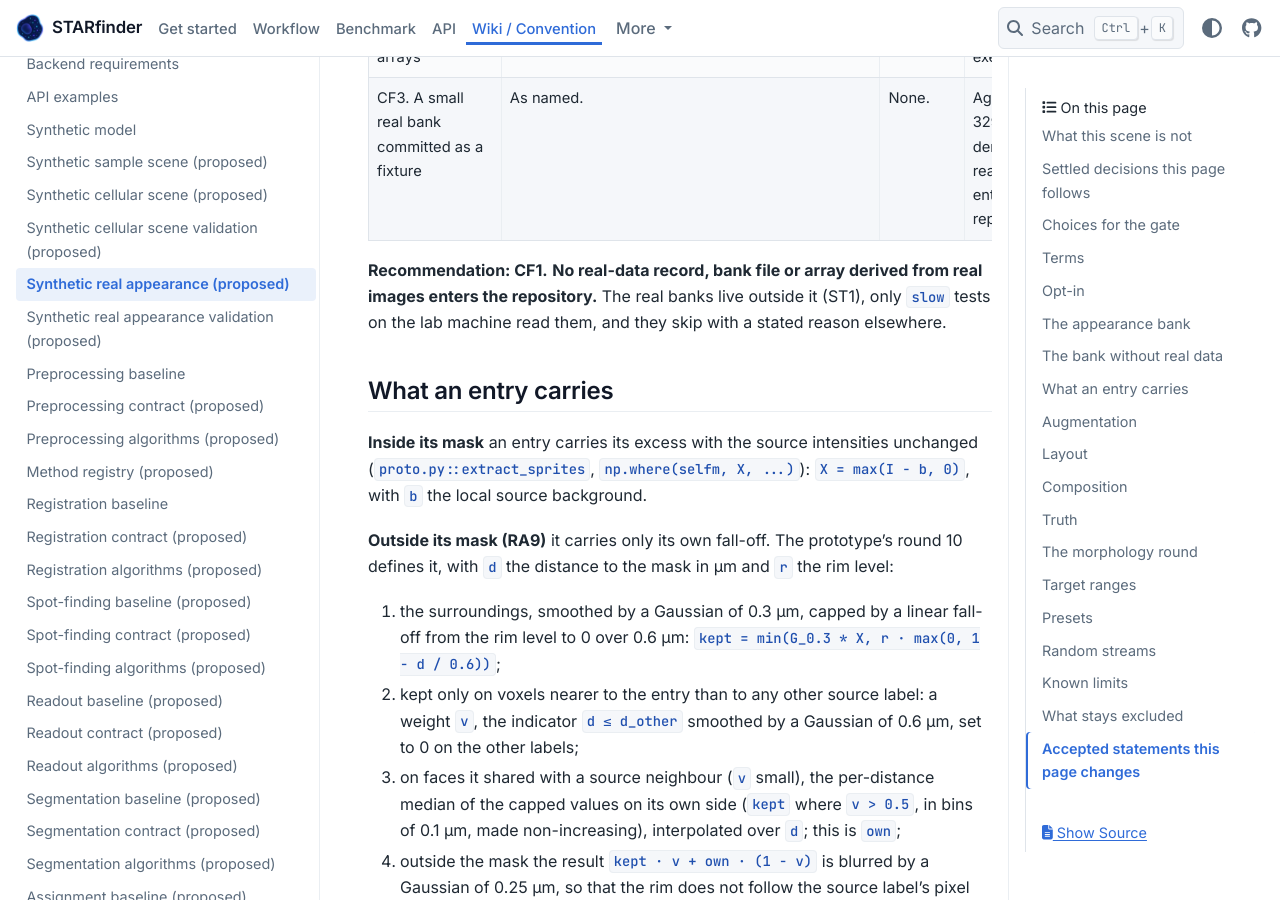
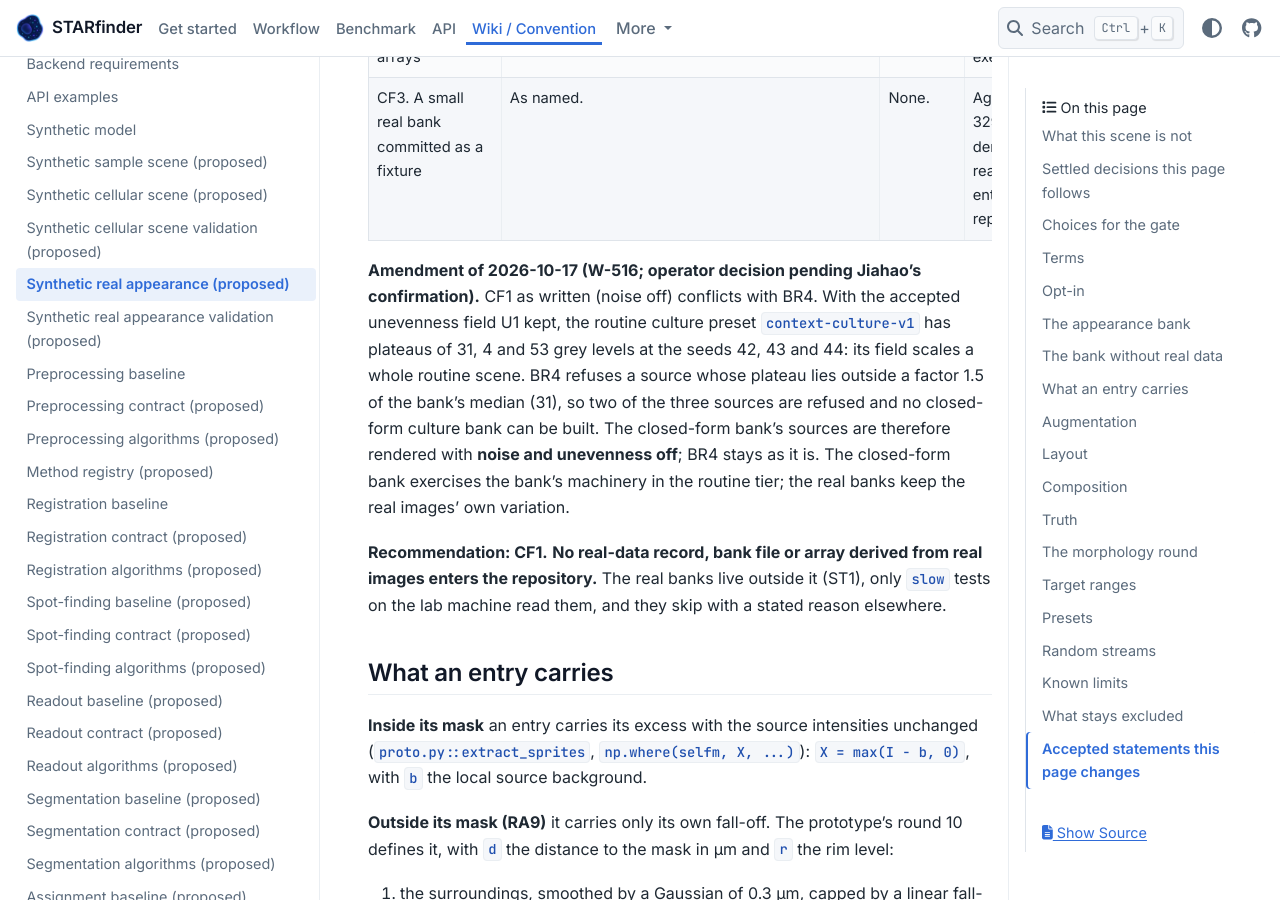
Before and after one commit to wanglab-broad/starfinder, a Sphinx documentation site: the page built from docs/synthetic-real-appearance.md, in a window 1280 px wide and 900 px high, scrolled down 18284 px. Built offline with Sphinx 7.4.7 and the PyData theme 0.15.4, drawn with Linux system fonts in a browser that asks for light colours.

Commit message:
fix(w-516): address review findings (implement the appearance bank…)
(1) docs/synthetic-real-appearance.md, 'The bank without real data': a
dated amendment after CF1's options table. It states the CF1/BR4
conflict (culture plateaus 31, 4 and 53 at seeds 42 to 44 with U1 kept,
against BR4's factor 1.5 around 31) and the rule that closed-form
sources render with noise and unevenness off while BR4 stays; the code
is unchanged apart from a docstring pointer. (2)
docs/synthetic-real-appearance-validation.md, GA6's tolerance: a dated
amendment setting the outside-mask bound to max(1e-6*r, 1e-9) over the
plateau. The test uses an outside_bound helper with exactly …

Linear-Issue: W-516

```diff
--- a/docs/synthetic-real-appearance.md
+++ b/docs/synthetic-real-appearance.md
@@ -386,6 +386,16 @@ instead of real images.
 | **CF1. Entries rendered by the accepted closed-form generator (recommended)** | `closed_form_bank(preset, n)` generates an accepted `context-*-v1` preset (`synthetic/_context.py::generate_context_scene`) with noise off, and runs the build step on its stain and truth labels as if they were a source image, in memory, with no file. Its record names the preset and seed instead of the SHA-256 of inputs. | One small accepted scene per bank; the build code is exercised on it. | The routine tier, the CI environment and the golden tests read no real data, and every code path of the bank, placement, composition and truth is tested on it. Its appearance is the closed form's, so it checks the machinery, not the realism. |
 | CF2. A bank of hand-made arrays | Ellipsoids with a constant excess, written in the test. | Least. | The build step is not exercised. |
 | CF3. A small real bank committed as a fixture | As named. | None. | Against W-329: no array derived from real images enters the repository. |
+
+**Amendment of 2026-10-17 (W-516; operator decision pending Jiahao's confirmation).** CF1
+as written (noise off) conflicts with BR4. With the accepted unevenness field U1 kept, the
+routine culture preset `context-culture-v1` has plateaus of 31, 4 and 53 grey levels at the
+seeds 42, 43 and 44: its field scales a whole routine scene. BR4 refuses a source whose
+plateau lies outside a factor 1.5 of the bank's median (31), so two of the three sources
+are refused and no closed-form culture bank can be built. The closed-form bank's sources
+are therefore rendered with **noise and unevenness off**; BR4 stays as it is. The
+closed-form bank exercises the bank's machinery in the routine tier; the real banks keep
+the real images' own variation.
 
 **Recommendation: CF1.** **No real-data record, bank file or array derived from real
 images enters the repository.** The real banks live outside it (ST1), only `slow` tests on
```
Also changed, not shown: docs/synthetic-real-appearance-validation.md (+1 -1 lines), 3 other files.
